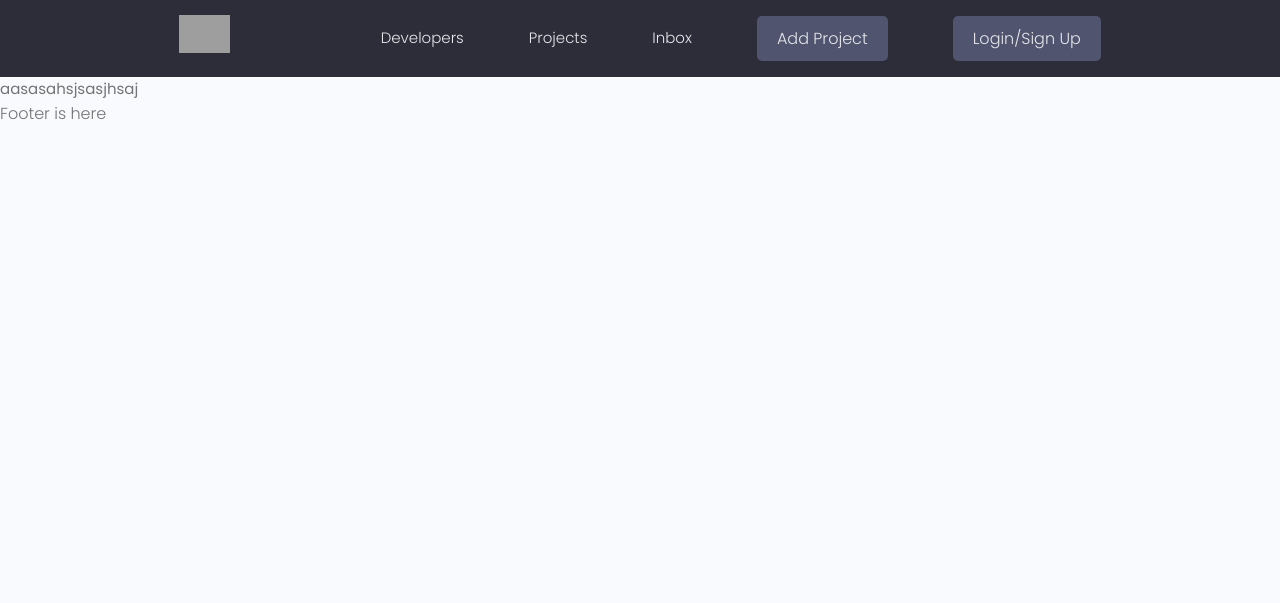
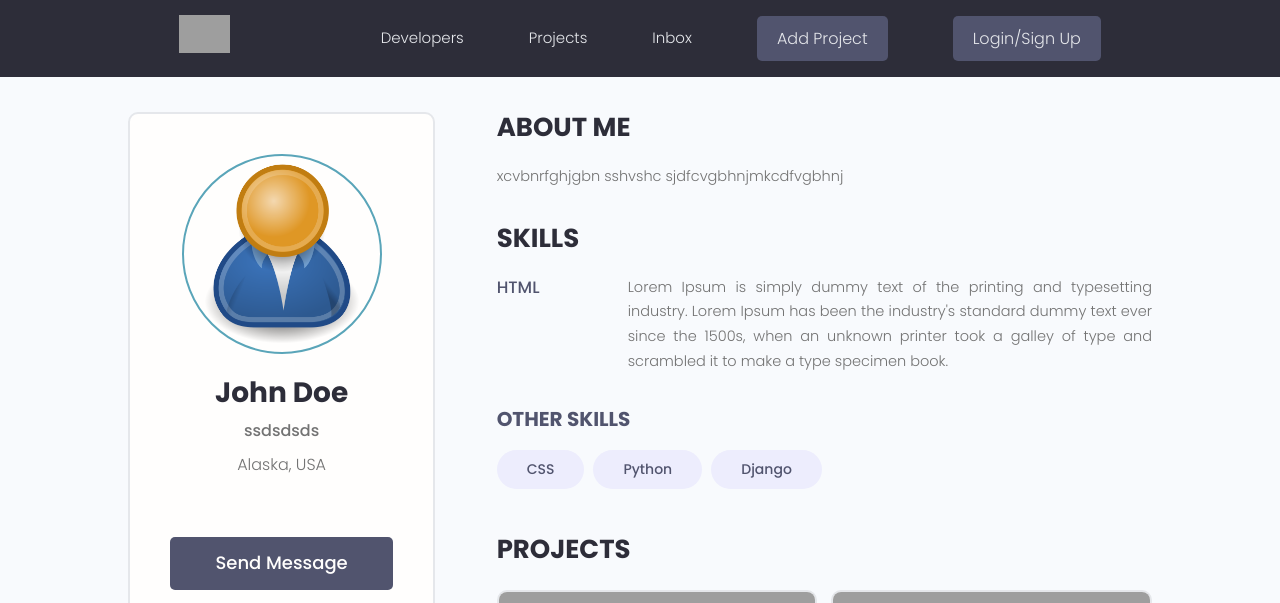
Before and after one commit to arogya247/devsearch, a Django app: page /profile/13df5a71-c57d-4fc0-b887-9456d43e9833/ in a window 1280 px wide. Shown: the top 603 px of the page. Before the commit the page ends 120 px from the top, so only its background shows below. Run offline with Django 3.2, Linux system fonts and the light colour scheme; data comes from the database, SQL or seed files in the repository; both versions use the stored data as it was after the commit; some libraries are stand-ins or nearby versions; grey boxes are pictures that could not be loaded.

Commit message:
styled user-profile template

```diff
--- a/templates/main.html
+++ b/templates/main.html
@@ -24,6 +24,6 @@
     {% block content %}
 
     {% endblock content %}
-    <p>Footer is here</p>
+
 </body>
 </html>
--- a/users/templates/users/profiles.html
+++ b/users/templates/users/profiles.html
@@ -41,7 +41,7 @@
                 </div>
                 <p class="dev__info">{{ profile.bio|slice:"150" }}</p>
                 <div class="dev__skills">
-                  {% for skill in profile.skill_set.all %}
+                  {% for skill in profile.skill_set.all|slice:"5" %}
                   <span class="tag tag--pill tag--main">
                     <small>{{skill}}</small>
                   </span>
--- a/users/templates/users/user-profile.html
+++ b/users/templates/users/user-profile.html
@@ -1,5 +1,133 @@
 {% extends 'main.html' %}
 
 {% block content %}
-aasasahsjsasjhsaj
+
+<!-- Main Section -->
+<main class="profile my-md">
+    <div class="container">
+      <div class="layout">
+        <div class="column column--1of3">
+          <div class="card text-center">
+            <div class="card__body dev">
+              <img class="avatar avatar--xl" src="{{profile.profile_image.url}}" />
+              <h2 class="dev__name">{{ profile.name }}</h2>
+              <p class="dev__title">{{ profile.short_intro }}</p>
+              <p class="dev__location">{{ profile.location }}</p>
+              <ul class="dev__social">
+                {% if profile.social_github %}
+                <li>
+                  <a title="Github" href="{{profile.social_github}}" target="_blank"><i class="im im-github"></i></a>
+                </li>
+                {% endif %}
+                {% if profile.social_twitter %}
+                <li>
+                  <a title="Twitter" href="#" target="_blank"><i class="im im-twitter"></i></a>
+                </li>
+                {% endif %}
+                {% if profile.social_linkedin %}
+                <li>
+                  <a title="LinkedIn" href="#" target="_blank"><i class="im im-linkedin"></i></a>
+                </li>
+                {% endif %}
+                {% if profile.social_website %}
+                <li>
+                  <a title="Personal Website" href="#" target="_blank"><i class="im im-globe"></i></a>
+                </li>
+                {% endif %}
+              </ul>
+              <a href="#" class="btn btn--sub btn--lg">Send Message </a>
+            </div>
+          </div>
+        </div>
+        <div class="column column--2of3">
+          <div class="devInfo">
+            <h3 class="devInfo__title">About Me</h3>
+            <p class="devInfo__about">{{profile.bio}}</p>
+          </div>
+          <div class="devInfo">
+            <h3 class="devInfo__title">Skills</h3>
+            <div class="devInfo__skills">
+              {% for skill in topSkills %}
+              <div class="devSkill">
+                <h4 class="devSkill__title">{{skill.name}}</h4>
+                <p class="devSkill__info">{{skill.description}}</p>
+              </div>
+              {% endfor %}
+
+              <h3 class="devInfo__subtitle">Other Skills</h3>
+              <div class="devInfo__otherSkills">
+                {% for skill in otherSkills %}
+                <span class="tag tag--pill tag--sub tag--lg">
+                  <small>{{skill.name}}</small>
+                </span>
+                {% endfor %}
+
+              </div>
+            </div>
+          </div>
+          <div class="devInfo">
+            <h3 class="devInfo__title">Projects</h3>
+            <div class="grid grid--two">
+
+              <div class="column">
+                <div class="card project">
+                  <a href="single-project.html" class="project">
+                    <img class="project__thumbnail" src="images/project-b.png" alt="project thumbnail" />
+                    <div class="card__body">
+                      <h3 class="project__title">DevSearch UI Design</h3>
+                      <p><a class="project__author" href="profile.html">By Shahriar P. Shuvo</a></p>
+                      <p class="project--rating">
+                        <span style="font-weight: bold;">92%</span> Postitive
+                        Feedback (62 Votes)
+                      </p>
+                      <div class="project__tags">
+                        <span class="tag tag--pill tag--main">
+                          <small>NextJS</small>
+                        </span>
+                        <span class="tag tag--pill tag--main">
+                          <small>GraphQL</small>
+                        </span>
+                        <span class="tag tag--pill tag--main">
+                          <small>TypeScript</small>
+                        </span>
+                      </div>
+                    </div>
+                  </a>
+                </div>
+              </div>
+
+              <div class="column">
+                <div class="card project">
+                  <a href="single-project.html" class="project">
+                    <img class="project__thumbnail" src="images/project-a.png" alt="project thumbnail" />
+                    <div class="card__body">
+                      <h3 class="project__title">Yoga Studio Landing Page Website and Design</h3>
+                      <p><a class="project__author" href="profile.html">By Dennis Ivanov</a></p>
+                      <p class="project--rating">
+                        <span style="font-weight: bold;">98%</span> Postitive
+                        Feedback (72 Votes)
+                      </p>
+                      <div class="project__tags">
+                        <span class="tag tag--pill tag--main">
+                          <small>NextJS</small>
+                        </span>
+                        <span class="tag tag--pill tag--main">
+                          <small>GraphQL</small>
+                        </span>
+                        <span class="tag tag--pill tag--main">
+                          <small>TypeScript</small>
+                        </span>
+                      </div>
+                    </div>
+                  </a>
+                </div>
+              </div>
+
+            </div>
+          </div>
+        </div>
+      </div>
+    </div>
+  </main>
+
 {% endblock %}
--- a/users/views.py
+++ b/users/views.py
@@ -9,5 +9,10 @@ def profiles(request):
 
 
 def userProfile(request, pk):
+    profile = Profile.objects.get(id=pk)
 
-    return render(request, 'users/user-profile.html')
+    topSkills = profile.skill_set.exclude(description__exact="")
+    otherSkills = profile.skill_set.filter(description="")
+
+    context = {'profile':profile, 'topSkills':topSkills, 'otherSkills':otherSkills}
+    return render(request, 'users/user-profile.html', context)
```
Also changed, not shown: db.sqlite3.
